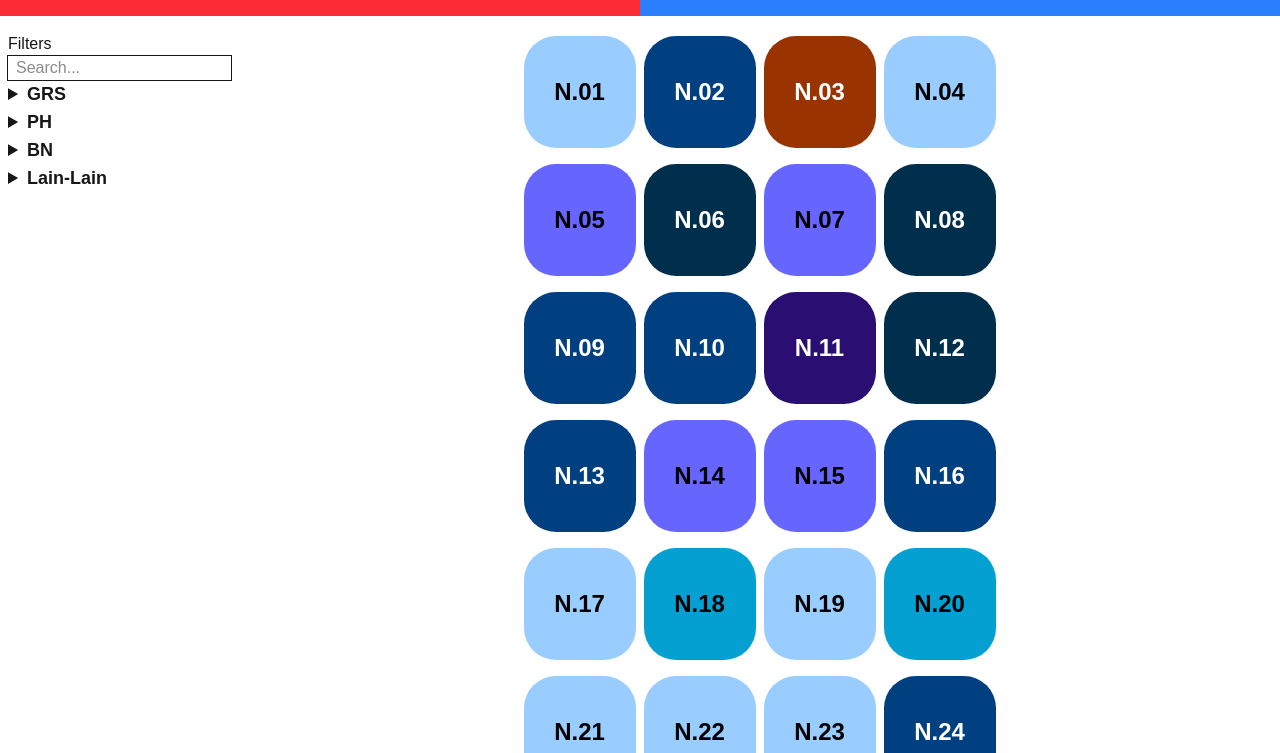
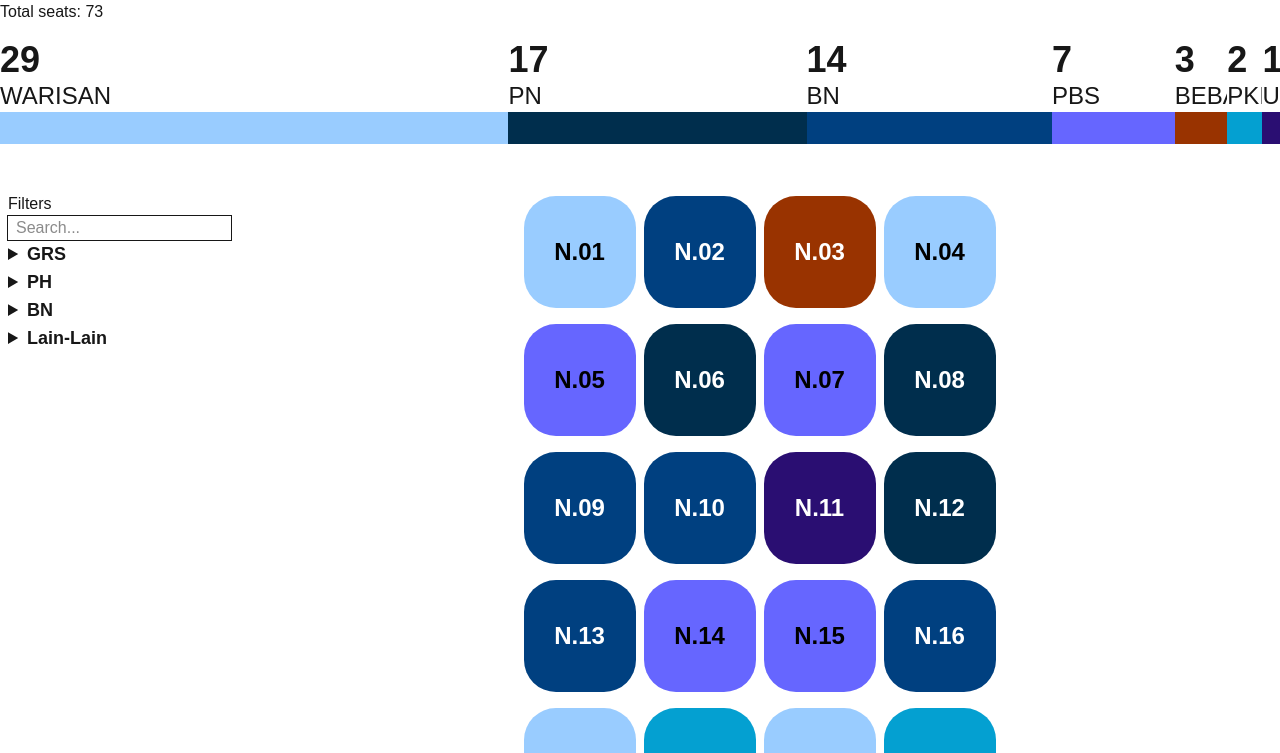
Before and after one commit to supmir/election, a Next.js app: page / in a window 1280 px wide. Shown: the top 753 px of the page. Built offline with nearby package versions, Linux system fonts and the light colour scheme.

Commit message:
Status bar

```diff
--- a/components/display.tsx
+++ b/components/display.tsx
@@ -27,7 +27,6 @@
         displaySeq: -1,
         dunName: ""
     });
-
     const allParties = props.data.parties;
     const allPartyKeys = Object.keys(allParties);
 
@@ -88,9 +87,45 @@
 
 
     return <div className="flex flex-col gap-4">
-        <div className="h-4 flex">
-            <div className="w-1/2 bg-red-500"></div>
-            <div className="w-1/2 bg-blue-500"></div>
+        Total seats: {props.data.dunList.length}
+        <div className="flex">
+            {
+
+                allPartyKeys.map((partyKey) => {
+                    const wonSeats = props.data.dunList.reduce((prev, curr) => {
+                        return prev + (curr.candidates[curr.winnnerCandidateSequence].partyCode == partyKey ? 1 : 0);
+                    }, 0);
+                    const percentage = wonSeats / props.data.dunList.length * 100;
+                    return { partyKey, wonSeats, percentage };
+
+                }).sort((a, b) => (b.wonSeats - a.wonSeats)).map(({ partyKey, wonSeats, percentage }) =>
+                    <div
+                        style={{
+                            width: percentage + "%"
+                        }}
+                        className="overflow-hidden"
+                    >
+                        <div className="font-bold text-4xl">
+
+                            {wonSeats}
+                        </div>
+                        {/* <span
+                            className="text-xl overflow-ellipsis text-nowrap"
+                        >
+                            {allParties[partyKey].partiName.slice(0, allParties[partyKey].partiName.indexOf(" ("))}{" "}
+                        </span> */}
+                        <div
+                            className="overflow-hidden text-2xl"
+                        >
+                            {partyKey}
+                        </div>
+
+                        <div className="h-8" style={{ backgroundColor: props.data.parties[partyKey].color }}>
+
+                        </div>
+                    </div>)
+            }
+
         </div>
         <div className="flex flex-wrap">
             <div className="gap-4 max-w-sm px-2">
```
